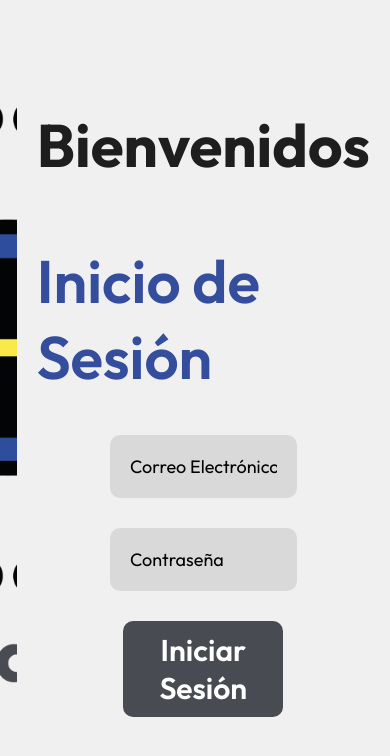
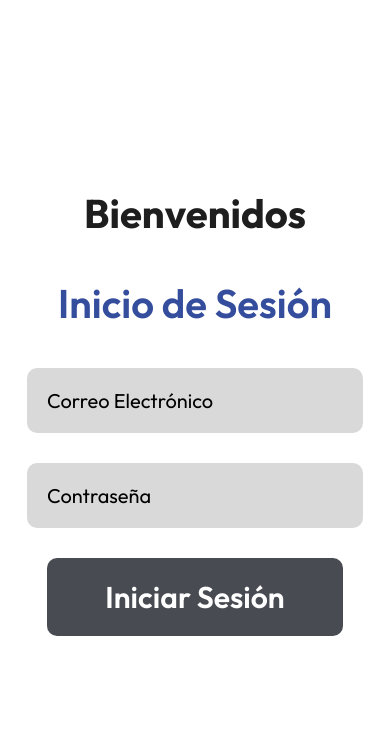
Before and after one commit to Alvaro-Hernandez/hardwarehub, a React (Vite) app: page /admin in a window 390 px wide. Shown: the top 756 px of the page. Built offline with nearby package versions, Linux system fonts and the light colour scheme; no server answers.

Commit message:
:lipstick:Change login styles and structure

```diff
--- a/src/pages/LoginScreen.jsx
+++ b/src/pages/LoginScreen.jsx
@@ -1,7 +1,7 @@
 import { useState } from "react";
 import { useLocation } from "wouter";
 import { auth, db } from "../services/FirebaseServices";
-import loginImg from "../assets/loginImage.png";
+import loginImg from "../assets/logoImag2.png";
 import ErrorModal from "../components/MessageErrorModalComponent";
 import '../styles/loginStyle.css';
 
@@ -43,7 +43,7 @@ const LoginScreen = () => {
     return (
         <div className="loginContainer">
             <div className="loginImage">
-                <img src={loginImg} alt="Doctors" />
+                <img src={loginImg} alt="HardwareHub" />
             </div>
             <div className="loginContent">
                 <h1 className="welcomeText">Bienvenidos</h1>
--- a/src/styles/loginStyle.css
+++ b/src/styles/loginStyle.css
@@ -7,12 +7,17 @@
   flex: 40%;
   position: relative;
   overflow: hidden;
+  background-color: #f0f0f0;
+  display: flex;
+  justify-content: center;
+  align-items: center;
+  padding: 4%;
 }
 
 .loginImage img {
-  width: 100%;
-  height: 100%;
-  object-fit: cover;
+  max-width: 100%;
+  max-height: 100%;
+  display: block;
 }
 
 .loginContent {
@@ -21,7 +26,7 @@
   flex-direction: column;
   justify-content: center;
   align-items: center;
-  background-color: #f0f0f0;
+  background-color: #fff;
   padding: 20px;
 }
 
@@ -54,18 +59,18 @@
   border-radius: 10px;
   margin-bottom: 30px;
   font-family: "Outfit", sans-serif;
-  width: 44%;
-  font-size: 18px;
+  width: 48%;
+  font-size: 20px;
 }
 
 .loginInput::placeholder {
   color: #000000;
   font-family: "Outfit", sans-serif;
-  font-size: 18px;
+  font-size: 20px;
 }
 
 .loginButton {
-  padding: 10px;
+  padding: 20px;
   background-color: #484c52;
   color: white;
   border: none;
@@ -74,5 +79,48 @@
   font-size: 30px;
   font-family: "Outfit", sans-serif;
   font-weight: 600;
-  width: 48%;
+  width: 50%;
 }
+
+/* Responsive para Tablets */
+@media (max-width: 1024px) {
+  .loginImage {
+    flex: 30%;
+  }
+
+  .loginContent {
+    flex: 70%;
+  }
+
+  .welcomeText,
+  .loginText {
+    font-size: 50px;
+  }
+
+  .loginInput,
+  .loginButton {
+    width: 60%;
+  }
+}
+
+/* Responsive para Teléfonos Móviles */
+@media (max-width: 768px) {
+  .loginImage {
+    display: none;
+  }
+
+  .loginContent {
+    flex: 100%;
+    padding: 10px;
+  }
+
+  .welcomeText,
+  .loginText {
+    font-size: 40px;
+  }
+
+  .loginInput,
+  .loginButton {
+    width: 80%;
+  }
+}
```
